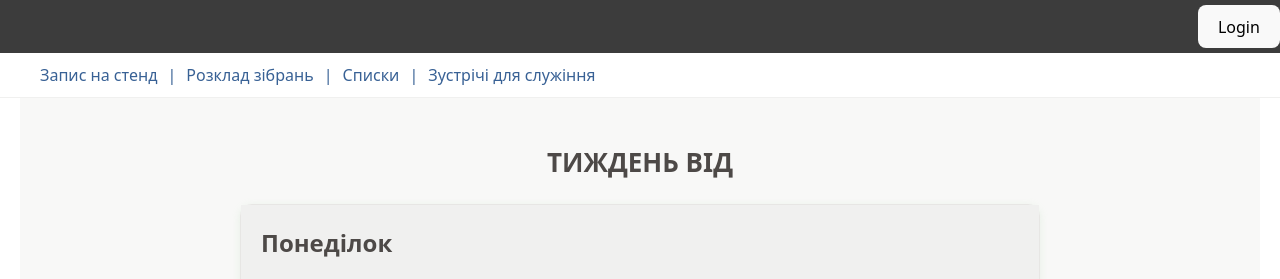
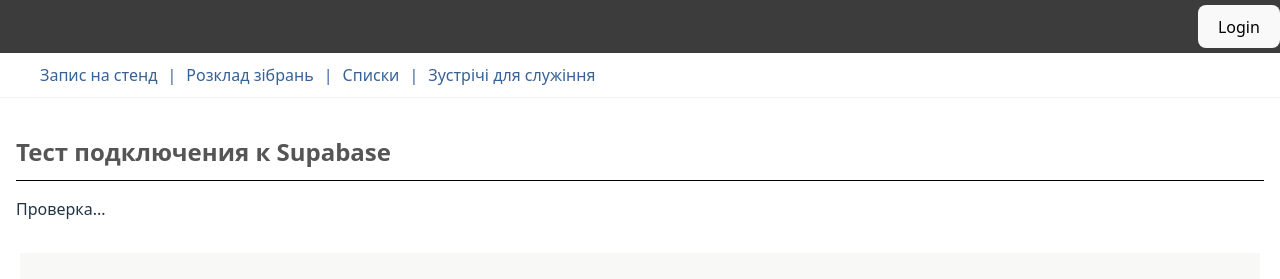
Before and after one commit to geniasheiko/schedules, a React (Vite) app: page / in a window 1280 px wide. Shown: the top 279 px of the page. Built offline with nearby package versions, Linux system fonts and the light colour scheme; no server answers; the database is empty.

Commit message:
Added for test.Change api and politicks on the backand.

```diff
--- a/src/app/App.tsx
+++ b/src/app/App.tsx
@@ -2,6 +2,7 @@ import { HashRouter } from "react-router-dom";
 import { Header } from "../Components/Header/Header";
 import { Routing } from "../common/Routing/Routing";
 import { useGetCurrentUserQuery } from "../features/auth/supabaseAuth";
+import { TestSupabase } from "./TestSupabase";
 
 export const AuthBootstrap = () => {
   useGetCurrentUserQuery(); //активирует подписку
@@ -13,6 +14,7 @@ export const App = () => {
     <HashRouter>
       <AuthBootstrap />
       <Header />
+      <TestSupabase />
       <Routing />
     </HashRouter>
   );
--- /dev/null
+++ b/src/app/TestSupabase.tsx
@@ -0,0 +1,36 @@
+import { useEffect, useState } from "react";
+import { supabase } from "../utils/supabase/supabase";
+
+export const TestSupabase = () => {
+  const [session, setSession] = useState<any>(null);
+  const [error, setError] = useState<string | null>(null);
+
+  useEffect(() => {
+    const checkSession = async () => {
+      try {
+        const { data, error } = await supabase.auth.getSession();
+        if (error) {
+          setError(error.message);
+        } else {
+          setSession(data.session);
+        }
+      } catch (err: any) {
+        setError(err.message || "Неизвестная ошибка");
+      }
+    };
+
+    checkSession();
+  }, []);
+
+  return (
+    <div style={{ padding: "1rem" }}>
+      <h2>Тест подключения к Supabase</h2>
+      {error && <p style={{ color: "red" }}>Ошибка: {error}</p>}
+      {session ? (
+        <pre>{JSON.stringify(session, null, 2)}</pre>
+      ) : (
+        !error && <p>Проверка...</p>
+      )}
+    </div>
+  );
+};
--- a/src/store/scheduleApi.ts
+++ b/src/store/scheduleApi.ts
@@ -6,11 +6,11 @@ export const scheduleApi = createApi({
   baseQuery: fetchBaseQuery({
     baseUrl: import.meta.env.VITE_SUPABASE_URL + "/rest/v1",
     prepareHeaders: (headers) => {
-      // headers.set('apikey', import.meta.env.VITE_SUPABASE_ANON_KEY);//!!
-      headers.set(
-        "Authorization",
-        "Bearer ${import.meta.env.VITE_SUPABASE_ANON_KEY}"
-      ); //!!
+      headers.set("apikey", import.meta.env.VITE_SUPABASE_ANON_KEY); //!!
+      // headers.set(
+      //   "Authorization",
+      //   "Bearer ${import.meta.env.VITE_SUPABASE_ANON_KEY}"
+      // ); //!!
       //    const token = supabase.auth.getSession().data.session?.access_token;
       // if (token) {
       //   headers.set('Authorization', `Bearer ${token}`);
```
Also changed, not shown: src/utils/supabase/testSupabase.ts (added, +9 -0 lines).
